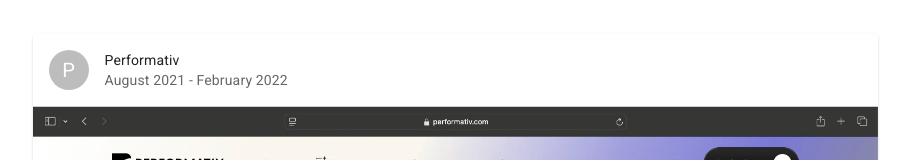
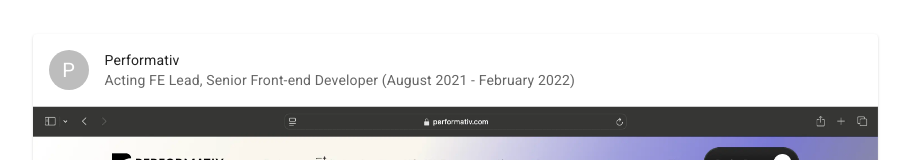
Before and after one commit to deejaygeroso/portfolio, a Next.js app: page / in a window 1280 px wide. Shown: the part 214-374 px from the top of the page, without its empty margins (185-1095 px from the left). Built offline with nearby package versions, Linux system fonts and the light colour scheme; some icons are missing; what @mui/material-nextjs would draw is missing.

Commit message:
Add position in cards

```diff
--- a/src/components/Project/Project.tsx
+++ b/src/components/Project/Project.tsx
@@ -26,6 +26,7 @@
 import { Swiper, SwiperSlide } from 'swiper/react';
 
 import { ProjectProps } from './types';
+import { IProject } from '@/interfaces';
 
 export default function ProjectCard({ project }: Readonly<ProjectProps>): JSX.Element {
   const photos = project.photos ?? [];
@@ -34,6 +35,14 @@
   const [projectRoleModalOpen, setProjectRoleModalOpen] = useState(false);
 
   const [aspectRatio, setAspectRatio] = useState<number | null>(null);
+
+  const renderSubHeader = (project: IProject): string => {
+    if (!project.date) {
+      return project.position;
+    }
+
+    return `${project.position} (${project.date})`;
+  }
 
   return (
     <Container sx={{ py: { xs: 1, sm: 2, md: 6 } }}>
@@ -46,7 +55,7 @@
             </IconButton>
           }
           title={project.name}
-          subheader={project.date}
+          subheader={renderSubHeader(project)}
           sx={{ borderBottom: '1px solid #ccc' }}
         />
 
```
